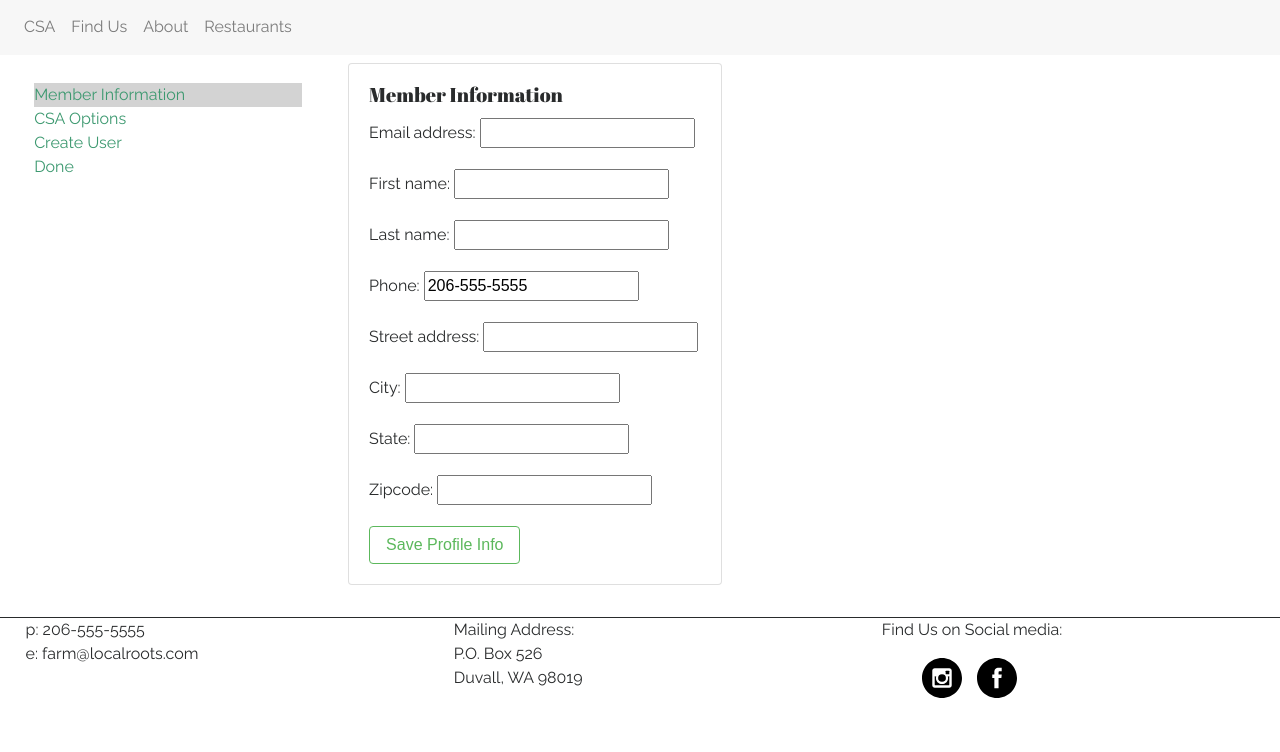
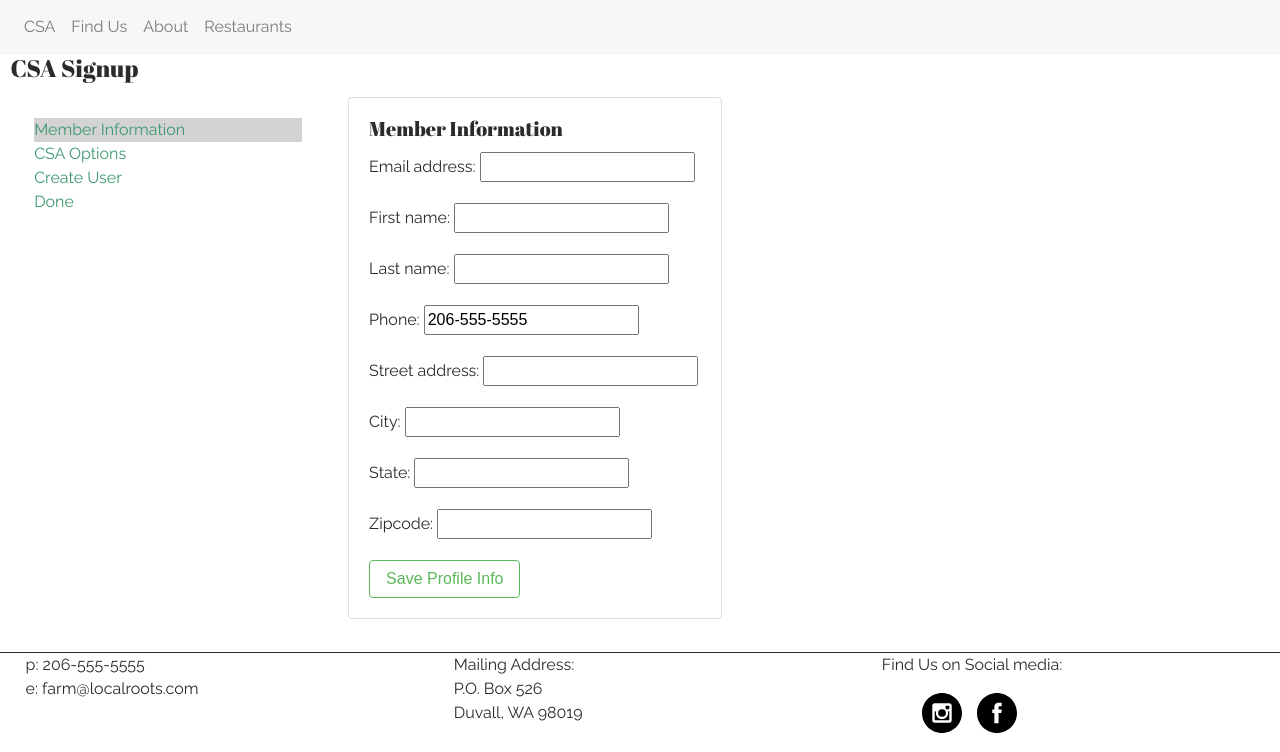
Before and after one commit to ssamant/capstone, a Django app: page /signup_member in a window 1280 px wide. Shown: the part 120-872 px from the top of the page. Before the commit the page ends 818 px from the top, so only its background shows below. Run offline with Django 3.2, Linux system fonts and the light colour scheme; parts of the project's set-up code (start-up, migrations or seed data) failed here and were passed over; some libraries are stand-ins or nearby versions.

Commit message:
more signup styling

```diff
--- a/farm_site/templates/farm_site/signup_csa.html
+++ b/farm_site/templates/farm_site/signup_csa.html
@@ -5,6 +5,9 @@
 
 
 {% block content %}
+<div class="row">
+  <h4>CSA Signup</h4>
+</div>
 <div class="row">
 <div class="col-xs-10 col-sm-10 col-md-3 col-lg-3">
   {% block signupnav %}
--- a/farm_site/templates/farm_site/signup_member.html
+++ b/farm_site/templates/farm_site/signup_member.html
@@ -3,6 +3,9 @@
 }
 
 {% block content %}
+<div class="row">
+  <h4>CSA Signup</h4>
+</div>
 <div class="row">
 <div class="col-xs-10 col-sm-10 col-md-3 col-lg-3">
   {% block signupnav %}
--- a/farm_site/templates/farm_site/signup_nav.html
+++ b/farm_site/templates/farm_site/signup_nav.html
@@ -2,7 +2,7 @@
 <ul class='signup'>
   <li class={% if request.resolver_match.url_name == "signup_member" %}"active-step"{% endif %}>Member Information</li>
   <li class={% if request.resolver_match.url_name == "signup_csa" %}"active-step"{% endif %}>CSA Options</li>
-  <li class={% if request.resolver_match.url_name == "signup_done" %}"active-step"{% endif %}>Create User</li>
-  <li class={% if request.resolver_match.url_name == "signup_success" %}"active-step"{% endif %}>Done</li>
+  <li class={% if request.resolver_match.url_name == "signup_success" %}"active-step"{% endif %}>Create User</li>
+  <li class={% if request.resolver_match.url_name == "signup_done" %}"active-step"{% endif %}>Done</li>
 </ul>
 </div>
```
Also changed, not shown: farm_site/templates/farm_site/signup_done.html (+25 -5 lines), farm_site/templates/farm_site/signup_success.html (+12 -7 lines).
